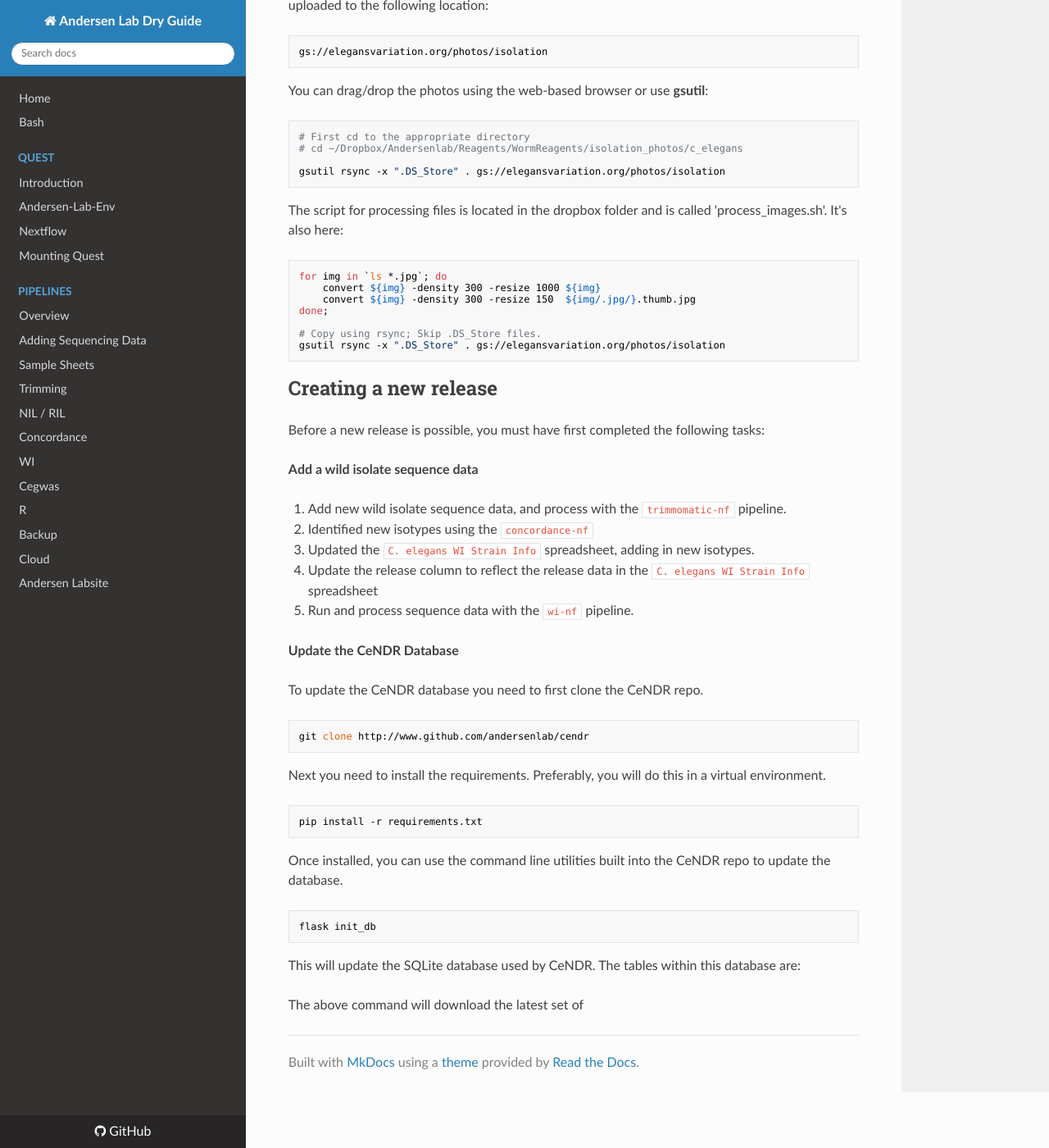
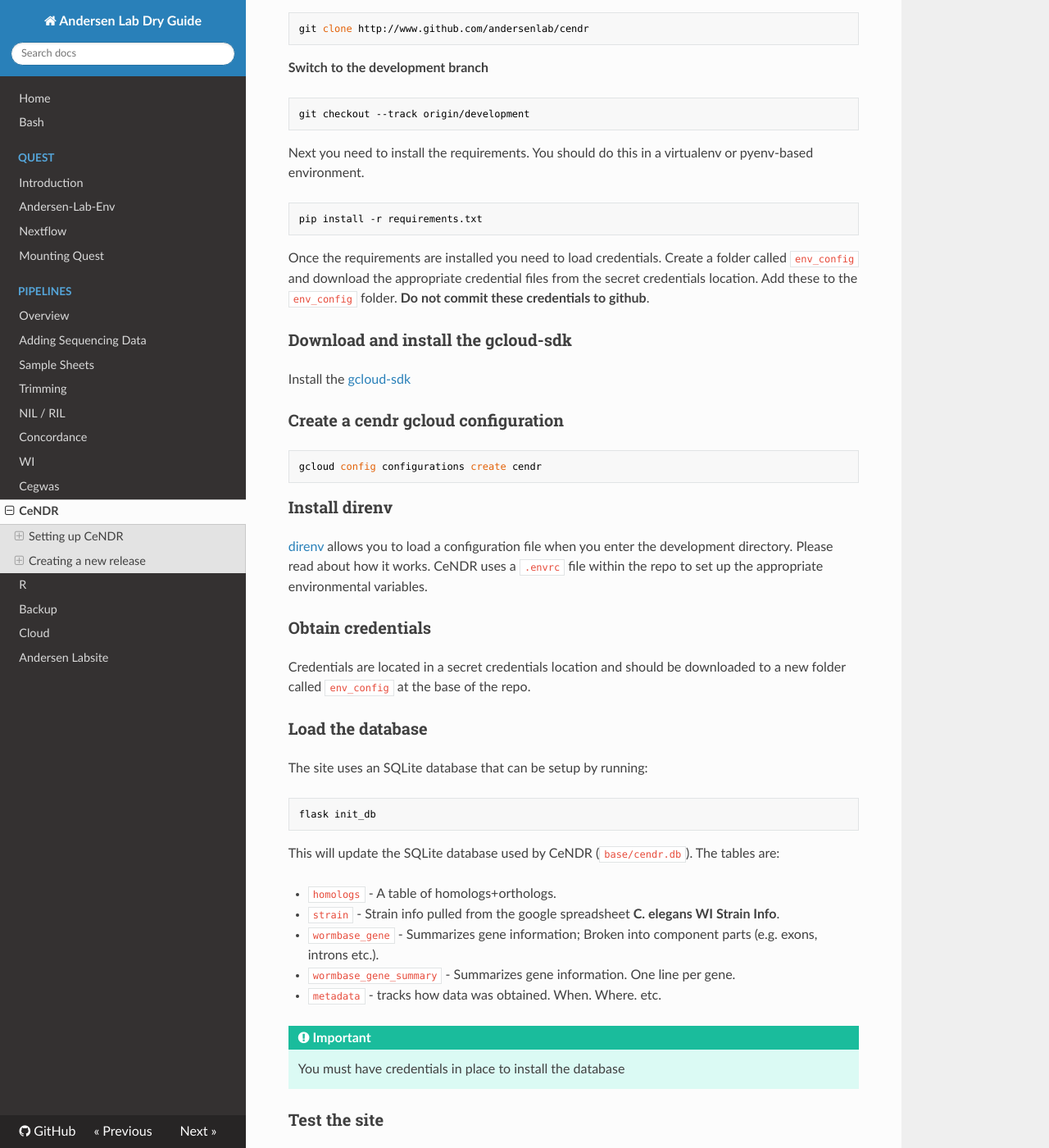
Before and after one commit to AndersenLab/dry-guide, an MkDocs documentation site: the page built from docs/cendr.md, in a window 1280 px wide and 1400 px high, scrolled down 755 px. Shown: the whole window at 82% size. Built offline with MkDocs 1.6.1, drawn with Linux system fonts in a browser that asks for light colours; nearby versions of some CDN libraries; old or Windows-style settings are respelled for this version of MkDocs; some of the changed text lies outside the part shown.

Commit message:
Add cendr docs

````diff
--- a/docs/cendr.md
+++ b/docs/cendr.md
@@ -2,7 +2,155 @@
 
 [TOC]
 
-## Adding isotype images
+## Setting up CeNDR
+
+### Clone the repo
+
+Clone the repo first.
+
+```
+git clone http://www.github.com/andersenlab/cendr
+```
+
+__Switch to the development branch__
+
+```
+git checkout --track origin/development
+```
+
+Next you need to install the requirements. You should do this in a virtualenv or pyenv-based environment.
+
+```
+pip install -r requirements.txt
+```
+
+Once the requirements are installed you need to load credentials. Create a folder called `env_config` and download the appropriate credential files from the secret credentials location. Add these to the `env_config` folder. __Do not commit these credentials to github__.
+
+### Download and install the gcloud-sdk
+
+Install the [gcloud-sdk](https://cloud.google.com/sdk/downloads)
+
+### Create a cendr gcloud configuration
+
+```
+gcloud config configurations create cendr
+```
+
+### Install direnv
+
+[direnv](https://direnv.net/) allows you to load a configuration file when you enter the development directory. Please read about how it works. CeNDR uses a `.envrc` file within the repo
+to set up the appropriate environmental variables.
+
+### Obtain credentials
+
+Credentials are located in a secret credentials location and should be downloaded to a new folder called `env_config` at the base of the repo.
+
+### Load the database
+
+The site uses an SQLite database that can be setup by running:
+
+```
+flask init_db
+```
+
+This will update the SQLite database used by CeNDR (`base/cendr.db`). The tables are:
+
+* `homologs` - A table of homologs+orthologs.
+* `strain` - Strain info pulled from the google spreadsheet __C. elegans WI Strain Info__.
+* `wormbase_gene` - Summarizes gene information; Broken into component parts (e.g. exons, introns etc.).
+* `wormbase_gene_summary` - Summarizes gene information. One line per gene.
+* `metadata` - tracks how data was obtained. When. Where. etc.
+
+
+!!! Important
+    You must have credentials in place to install the database
+
+### Test the site
+
+You can at this point test the site locally by running:
+
+```
+flask run
+```
+
+----
+
+## Creating a new release
+
+Before a new release is possible, you must have first completed the following tasks:
+
+__See [Add new sequence data for further details](adding-seq-data.md)__.
+
+1. Add new wild isolate sequence data, and process with the `trimmomatic-nf` pipeline.
+1. Identified new isotypes using the `concordance-nf`
+1. Updated the `C. elegans WI Strain Info` spreadsheet, adding in new isotypes.
+1. Update the release column to reflect the release data in the `C. elegans WI Strain Info` spreadsheet
+1. Run and process sequence data with the `wi-nf` pipeline.
+
+Pushing a new release requires a series of steps described below.
+
+### Uploading BAMs
+
+You will need AWS credentials to upload BAMs to Amazon S3. These are available in the secret credentials location.
+
+```
+pip install aws-shell
+aws configure # Use s3 user credentials
+```
+
+Once configured, navigate to the BAM location on b1059.
+
+```
+cd /projects/b1059/data/alignments/WI/isotype
+# CD to bams folder...
+aws s3 sync . s3://elegansvariation.org/bam
+```
+
+Run this command in screen to ensure that it completes (it's going to take a while)
+
+### Uploading Release Data
+
+When you run the `wi-nf` pipeline it will create a folder with the format `WI-YYYYMMDD`. These data are output in a format that CeNDR can read as a release. You must upload the `WI-YYYYMMDD` folder to google storage with a command that looks like this:
+
+```
+# First cd to the path of the results folder (WI-YYYYMMDD) from the `wi-nf` pipeline.
+gsutil rsync . gs://elegansvariation.org/releases/YYYYMMDD/
+```
+
+!!! Important
+    Use rsync to copy the files up to google storage. Note that the `WI-` prefix has been dropped from the `YYYYMMDD` declaration.
+
+### Bump the CeNDR version number and change-log
+
+Because we are creating a new data release, we need to "bump" or move up the CeNDR version. The CeNDR version number is specified in a file at the base of the repo: `travis.yml`. Modify this line:
+
+```
+- export VERSION_NUM=1-2-8
+```
+
+And increase the version number by 1 (e.g. 1-2-9).
+
+You should also update the change log and/or add a news item. The change-log is a markdown file located at `base/static/content/help/Change-Log.md`; News items are located at `base/static/news/`. Look at existing content to get an idea of how to add new items. It is fairly straightforward. You should be able to see changes on the test site.
+
+### Adding the release to the CeNDR website
+
+After the site is loaded, the BAMs and release data are up, and the database is updated, you need to modify the file `base/constants.py` to add the new release. The date must match the date of the release that was uploaded. Add your release with the appropriate
+date and the annotation database used (e.g. `("YYYYMMDD", "Annotation Database")`).
+
+```
+RELEASES = [("20180413", "WS263"),
+            ("20170531", "WS258"),
+            ("20160408", "WS245")]
+```
+
+Commit your changes to the __development branch__ of CeNDR and push them to github. Once pushed, travis-ci will build the app and deploy it to a test branch. Use the google app engine interface to identify and test the app.
+
+If everything looks good open a pull request bringing the changes on the development branch to the master branch. Again, travis-ci will launch the new site.
+
+!!! Important
+    You need to shut down development instances and older versions of the site on the google-app engine interface once you are done testing/deploying new instances to prevent us from incurring charges for those running instances.
+
+### Adding isotype images
 
 Isolation photos are initially prepared on dropbox and are located in the folder here:
 
@@ -16,7 +164,7 @@ Each file should be named using the isotype name and the strain name strain name
 <isotype>_<strain>.jpg
 ```
 
-Then you will use __imagemagick__ to scale the images down to 1000 pixels (width) and generate a 150px thumbnail.
+Then you will use __[imagemagick](https://www.imagemagick.org/)__ (a commandline-based utility) to scale the images down to 1000 pixels (width) and generate a 150px thumbnail.
 
 ```
 for img in `ls *.jpg`; do
@@ -52,40 +200,6 @@ done;
 gsutil rsync -x ".DS_Store" . gs://elegansvariation.org/photos/isolation
 ```
 
-## Creating a new release
+### Update the `current` variant datasets.
 
-Before a new release is possible, you must have first completed the following tasks:
-
-__Add a wild isolate sequence data__
-
-1. Add new wild isolate sequence data, and process with the `trimmomatic-nf` pipeline.
-1. Identified new isotypes using the `concordance-nf`
-1. Updated the `C. elegans WI Strain Info` spreadsheet, adding in new isotypes.
-1. Update the release column to reflect the release data in the `C. elegans WI Strain Info` spreadsheet
-1. Run and process sequence data with the `wi-nf` pipeline.
-
-__Update the CeNDR Database__
-
-To update the CeNDR database you need to first clone the CeNDR repo.
-
-```
-git clone http://www.github.com/andersenlab/cendr
-```
-
-Next you need to install the requirements. Preferably, you will do this in a virtual environment.
-
-```
-pip install -r requirements.txt
-```
-
-Once installed, you can use the command line utilities built into the CeNDR repo to update the database.
-
-```
-flask init_db
-```
-
-This will update the SQLite database used by CeNDR. The tables within this database are:
-
-
-
-The above command will download the latest set of
+The `current` folder located in `gs://elegansvariation.org/releases` contains the latest variant datasets and is used by WormBase to display natural variation data. Once you've completed a new release, update the files in this folder `gs://elegansvariation.org/releases/current` folder.
--- a/mkdocs.yml
+++ b/mkdocs.yml
@@ -24,10 +24,11 @@ pages:
     - Adding Sequencing Data: adding-seq-data.md
     - Sample Sheets: sample-sheets.md
     - Trimming: pipeline-trimming.md
-    - NIL / RIL: pipeline-nil-ril.md
+    - "NIL / RIL": pipeline-nil-ril.md
     - Concordance: pipeline-concordance.md
     - WI: pipeline-wi.md
     - Cegwas: pipeline-cegwas.md
+  - CeNDR: cendr.md
   - R: r.md
   - Backup: backup.md
   - Cloud: cloud.md
````
